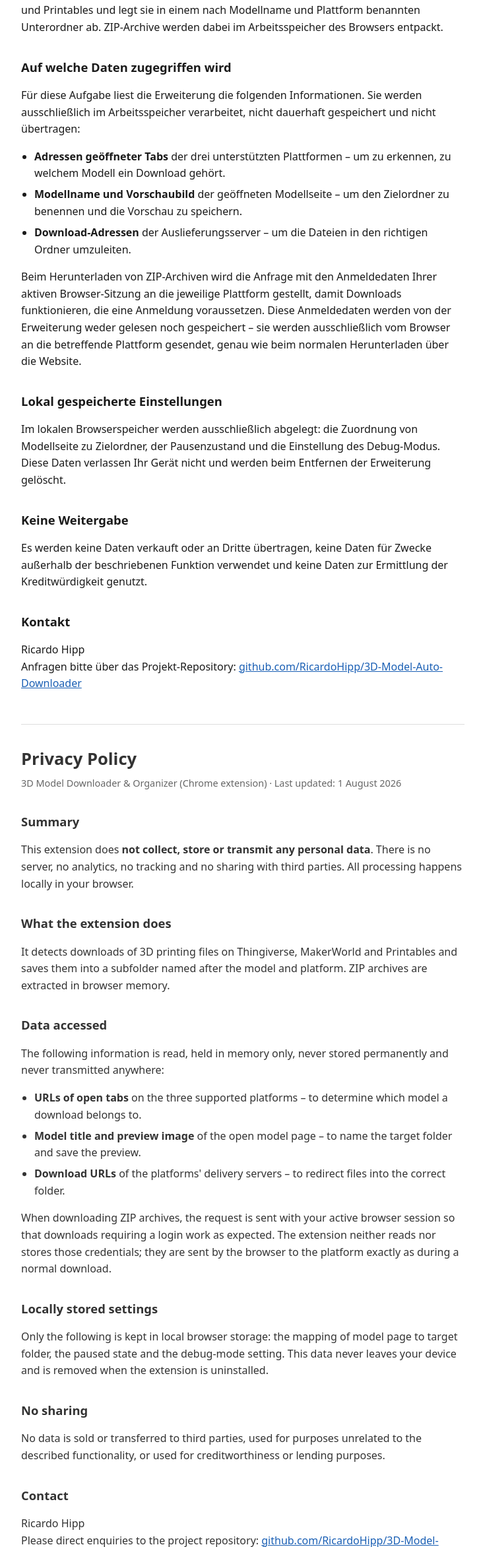
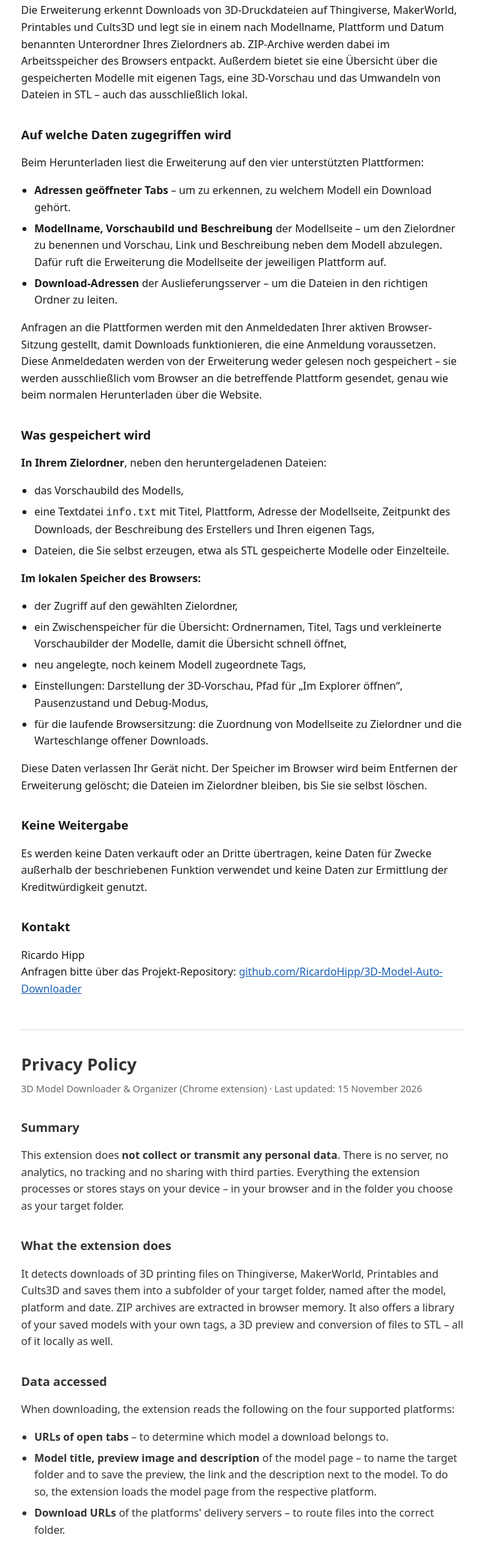
Before and after one commit to RicardoHipp/3D-Model-Auto-Downloader, a browser extension: page privacy.html in a window 1280 px wide. Shown: the part 371-2715 px from the top of the page at 66% size, without its empty margins (272-1004 px from the left). Drawn offline with Linux system fonts and the light colour scheme.

Commit message:
Add README with screenshot, update privacy policy
- README in English and German: features, installation, notes for
  developers, licences; screenshot of the library with blurred previews
- privacy policy: Cults3D, model description from the model page, what is
  stored in the target folder and in browser storage (library cache, tags)

Co-Authored-By: Claude Opus 5.5 <noreply@anthropic.com>

```diff
--- a/privacy.html
+++ b/privacy.html
@@ -20,45 +20,59 @@
 <body>
 
 <h1>Datenschutzerklärung</h1>
-<p class="stand">3D Model Downloader &amp; Organizer (Chrome-Erweiterung) · Stand: 1. August 2026</p>
+<p class="stand">3D Model Downloader &amp; Organizer (Chrome-Erweiterung) · Stand: 15. November 2026</p>
 
 <h2>Kurzfassung</h2>
 <p>
-  Diese Erweiterung erhebt, speichert und überträgt <strong>keine personenbezogenen Daten</strong>.
+  Diese Erweiterung erhebt und überträgt <strong>keine personenbezogenen Daten</strong>.
   Es gibt keinen Server, keine Analyse, kein Tracking und keine Weitergabe an Dritte.
-  Alle Verarbeitungsschritte finden ausschließlich lokal in Ihrem Browser statt.
+  Alles, was die Erweiterung verarbeitet oder speichert, bleibt auf Ihrem Gerät – in Ihrem
+  Browser und in dem Ordner, den Sie selbst als Zielordner auswählen.
 </p>
 
 <h2>Was die Erweiterung tut</h2>
 <p>
-  Die Erweiterung erkennt Downloads von 3D-Druckdateien auf Thingiverse, MakerWorld und
-  Printables und legt sie in einem nach Modellname und Plattform benannten Unterordner ab.
-  ZIP-Archive werden dabei im Arbeitsspeicher des Browsers entpackt.
+  Die Erweiterung erkennt Downloads von 3D-Druckdateien auf Thingiverse, MakerWorld, Printables
+  und Cults3D und legt sie in einem nach Modellname, Plattform und Datum benannten Unterordner
+  Ihres Zielordners ab. ZIP-Archive werden dabei im Arbeitsspeicher des Browsers entpackt.
+  Außerdem bietet sie eine Übersicht über die gespeicherten Modelle mit eigenen Tags, eine
+  3D-Vorschau und das Umwandeln von Dateien in STL – auch das ausschließlich lokal.
 </p>
 
 <h2>Auf welche Daten zugegriffen wird</h2>
 <p>
-  Für diese Aufgabe liest die Erweiterung die folgenden Informationen. Sie werden ausschließlich
-  im Arbeitsspeicher verarbeitet, nicht dauerhaft gespeichert und nicht übertragen:
+  Beim Herunterladen liest die Erweiterung auf den vier unterstützten Plattformen:
 </p>
 <ul>
-  <li><strong>Adressen geöffneter Tabs</strong> der drei unterstützten Plattformen – um zu erkennen, zu welchem Modell ein Download gehört.</li>
-  <li><strong>Modellname und Vorschaubild</strong> der geöffneten Modellseite – um den Zielordner zu benennen und die Vorschau zu speichern.</li>
-  <li><strong>Download-Adressen</strong> der Auslieferungsserver – um die Dateien in den richtigen Ordner umzuleiten.</li>
+  <li><strong>Adressen geöffneter Tabs</strong> – um zu erkennen, zu welchem Modell ein Download gehört.</li>
+  <li><strong>Modellname, Vorschaubild und Beschreibung</strong> der Modellseite – um den Zielordner zu benennen und Vorschau, Link und Beschreibung neben dem Modell abzulegen. Dafür ruft die Erweiterung die Modellseite der jeweiligen Plattform auf.</li>
+  <li><strong>Download-Adressen</strong> der Auslieferungsserver – um die Dateien in den richtigen Ordner zu leiten.</li>
 </ul>
 <p>
-  Beim Herunterladen von ZIP-Archiven wird die Anfrage mit den Anmeldedaten Ihrer aktiven
-  Browser-Sitzung an die jeweilige Plattform gestellt, damit Downloads funktionieren, die eine
-  Anmeldung voraussetzen. Diese Anmeldedaten werden von der Erweiterung weder gelesen noch
-  gespeichert – sie werden ausschließlich vom Browser an die betreffende Plattform gesendet,
-  genau wie beim normalen Herunterladen über die Website.
+  Anfragen an die Plattformen werden mit den Anmeldedaten Ihrer aktiven Browser-Sitzung gestellt,
+  damit Downloads funktionieren, die eine Anmeldung voraussetzen. Diese Anmeldedaten werden von der
+  Erweiterung weder gelesen noch gespeichert – sie werden ausschließlich vom Browser an die
+  betreffende Plattform gesendet, genau wie beim normalen Herunterladen über die Website.
 </p>
 
-<h2>Lokal gespeicherte Einstellungen</h2>
+<h2>Was gespeichert wird</h2>
+<p><strong>In Ihrem Zielordner</strong>, neben den heruntergeladenen Dateien:</p>
+<ul>
+  <li>das Vorschaubild des Modells,</li>
+  <li>eine Textdatei <code>info.txt</code> mit Titel, Plattform, Adresse der Modellseite, Zeitpunkt des Downloads, der Beschreibung des Erstellers und Ihren eigenen Tags,</li>
+  <li>Dateien, die Sie selbst erzeugen, etwa als STL gespeicherte Modelle oder Einzelteile.</li>
+</ul>
+<p><strong>Im lokalen Speicher des Browsers:</strong></p>
+<ul>
+  <li>der Zugriff auf den gewählten Zielordner,</li>
+  <li>ein Zwischenspeicher für die Übersicht: Ordnernamen, Titel, Tags und verkleinerte Vorschaubilder der Modelle, damit die Übersicht schnell öffnet,</li>
+  <li>neu angelegte, noch keinem Modell zugeordnete Tags,</li>
+  <li>Einstellungen: Darstellung der 3D-Vorschau, Pfad für „Im Explorer öffnen“, Pausenzustand und Debug-Modus,</li>
+  <li>für die laufende Browsersitzung: die Zuordnung von Modellseite zu Zielordner und die Warteschlange offener Downloads.</li>
+</ul>
 <p>
-  Im lokalen Browserspeicher werden ausschließlich abgelegt: die Zuordnung von Modellseite zu
-  Zielordner, der Pausenzustand und die Einstellung des Debug-Modus. Diese Daten verlassen Ihr
-  Gerät nicht und werden beim Entfernen der Erweiterung gelöscht.
+  Diese Daten verlassen Ihr Gerät nicht. Der Speicher im Browser wird beim Entfernen der
+  Erweiterung gelöscht; die Dateien im Zielordner bleiben, bis Sie sie selbst löschen.
 </p>
 
 <h2>Keine Weitergabe</h2>
@@ -78,43 +92,57 @@
 
 <div class="en">
 <h1>Privacy Policy</h1>
-<p class="stand">3D Model Downloader &amp; Organizer (Chrome extension) · Last updated: 1 August 2026</p>
+<p class="stand">3D Model Downloader &amp; Organizer (Chrome extension) · Last updated: 15 November 2026</p>
 
 <h2>Summary</h2>
 <p>
-  This extension does <strong>not collect, store or transmit any personal data</strong>. There is no
-  server, no analytics, no tracking and no sharing with third parties. All processing happens
-  locally in your browser.
+  This extension does <strong>not collect or transmit any personal data</strong>. There is no
+  server, no analytics, no tracking and no sharing with third parties. Everything the extension
+  processes or stores stays on your device – in your browser and in the folder you choose as
+  your target folder.
 </p>
 
 <h2>What the extension does</h2>
 <p>
-  It detects downloads of 3D printing files on Thingiverse, MakerWorld and Printables and saves
-  them into a subfolder named after the model and platform. ZIP archives are extracted in browser
-  memory.
+  It detects downloads of 3D printing files on Thingiverse, MakerWorld, Printables and Cults3D and
+  saves them into a subfolder of your target folder, named after the model, platform and date. ZIP
+  archives are extracted in browser memory. It also offers a library of your saved models with
+  your own tags, a 3D preview and conversion of files to STL – all of it locally as well.
 </p>
 
 <h2>Data accessed</h2>
 <p>
-  The following information is read, held in memory only, never stored permanently and never
-  transmitted anywhere:
+  When downloading, the extension reads the following on the four supported platforms:
 </p>
 <ul>
-  <li><strong>URLs of open tabs</strong> on the three supported platforms – to determine which model a download belongs to.</li>
-  <li><strong>Model title and preview image</strong> of the open model page – to name the target folder and save the preview.</li>
-  <li><strong>Download URLs</strong> of the platforms' delivery servers – to redirect files into the correct folder.</li>
+  <li><strong>URLs of open tabs</strong> – to determine which model a download belongs to.</li>
+  <li><strong>Model title, preview image and description</strong> of the model page – to name the target folder and to save the preview, the link and the description next to the model. To do so, the extension loads the model page from the respective platform.</li>
+  <li><strong>Download URLs</strong> of the platforms' delivery servers – to route files into the correct folder.</li>
 </ul>
 <p>
-  When downloading ZIP archives, the request is sent with your active browser session so that
-  downloads requiring a login work as expected. The extension neither reads nor stores those
-  credentials; they are sent by the browser to the platform exactly as during a normal download.
+  Requests to the platforms are sent with your active browser session so that downloads requiring a
+  login work as expected. The extension neither reads nor stores those credentials; they are sent by
+  the browser to the platform exactly as during a normal download.
 </p>
 
-<h2>Locally stored settings</h2>
+<h2>What is stored</h2>
+<p><strong>In your target folder</strong>, next to the downloaded files:</p>
+<ul>
+  <li>the model's preview image,</li>
+  <li>a text file <code>info.txt</code> with title, platform, address of the model page, time of download, the creator's description and your own tags,</li>
+  <li>files you create yourself, such as models or individual parts saved as STL.</li>
+</ul>
+<p><strong>In local browser storage:</strong></p>
+<ul>
+  <li>access to the chosen target folder,</li>
+  <li>a cache for the library: folder names, titles, tags and reduced preview images of the models, so that the library opens quickly,</li>
+  <li>newly created tags not yet assigned to a model,</li>
+  <li>settings: display of the 3D preview, the path for "Open in Explorer", the paused state and debug mode,</li>
+  <li>for the current browser session: the mapping of model page to target folder and the queue of pending downloads.</li>
+</ul>
 <p>
-  Only the following is kept in local browser storage: the mapping of model page to target folder,
-  the paused state and the debug-mode setting. This data never leaves your device and is removed
-  when the extension is uninstalled.
+  This data never leaves your device. Browser storage is removed when the extension is
+  uninstalled; the files in your target folder stay until you delete them yourself.
 </p>
 
 <h2>No sharing</h2>
```
Also changed, not shown: docs/screenshot.jpg (added), 2 other files.
